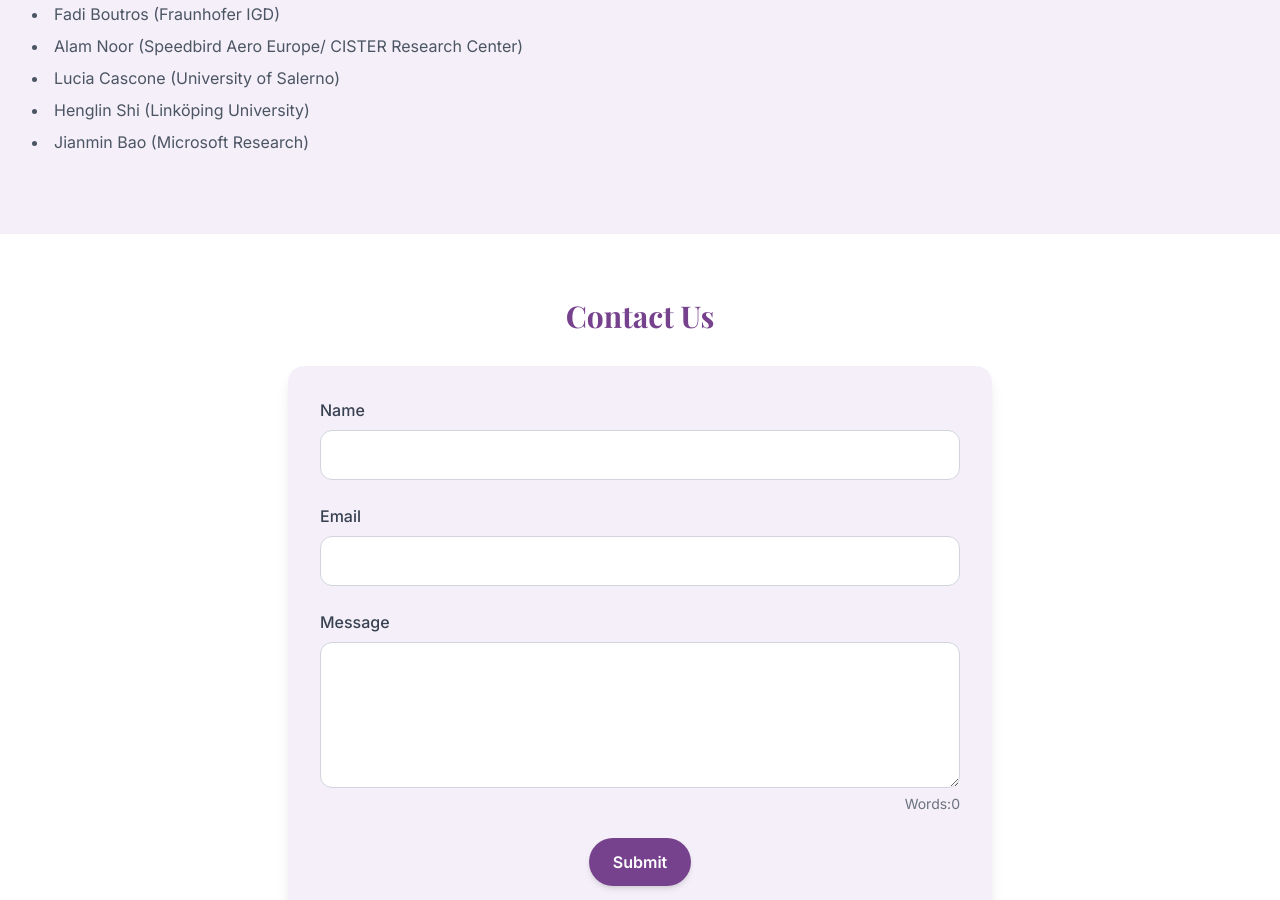
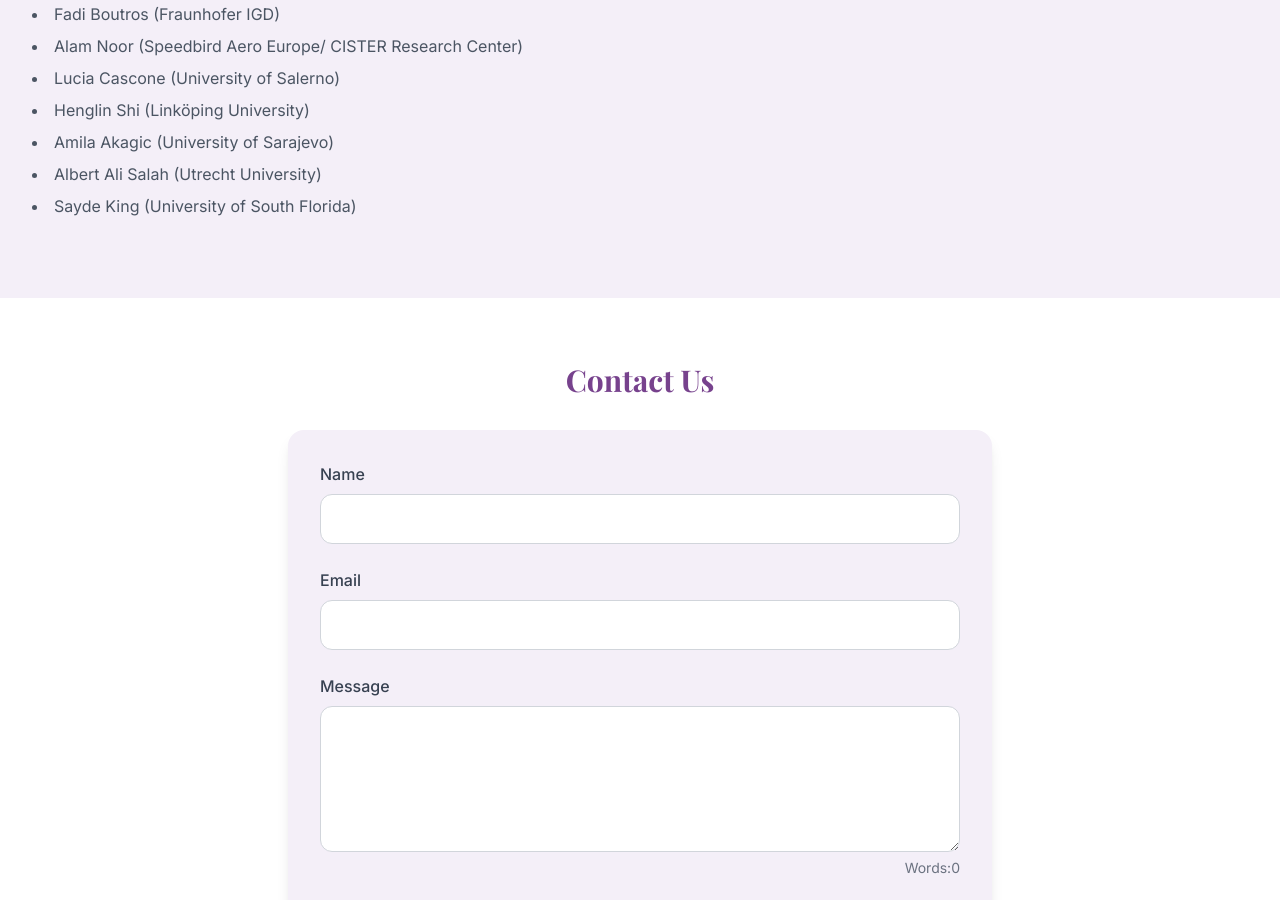
Before and after one commit to ElizaZhou96/EmpAI26, a React (Vite) app: page / in a window 1280 px wide. Shown: the part 5980-6880 px from the top of the page. Built offline with nearby package versions, Linux system fonts and the light colour scheme.

Commit message:
Update App.tsx

```diff
--- a/src/App.tsx
+++ b/src/App.tsx
@@ -471,7 +471,9 @@ function App() {
 				<li>Alam Noor (Speedbird Aero Europe/ CISTER Research Center) </li>
 				<li>Lucia Cascone (University of Salerno) </li>
 				<li>Henglin	Shi (Linköping University) </li>
-				<li>Jianmin	Bao (Microsoft Research) </li>
+				<li>Amila Akagic (University of Sarajevo) </li>
+				<li>Albert Ali Salah (Utrecht University) </li>
+				<li>Sayde King (University of South Florida) </li>
 			  </ul>
             </p>
         </div>
```
